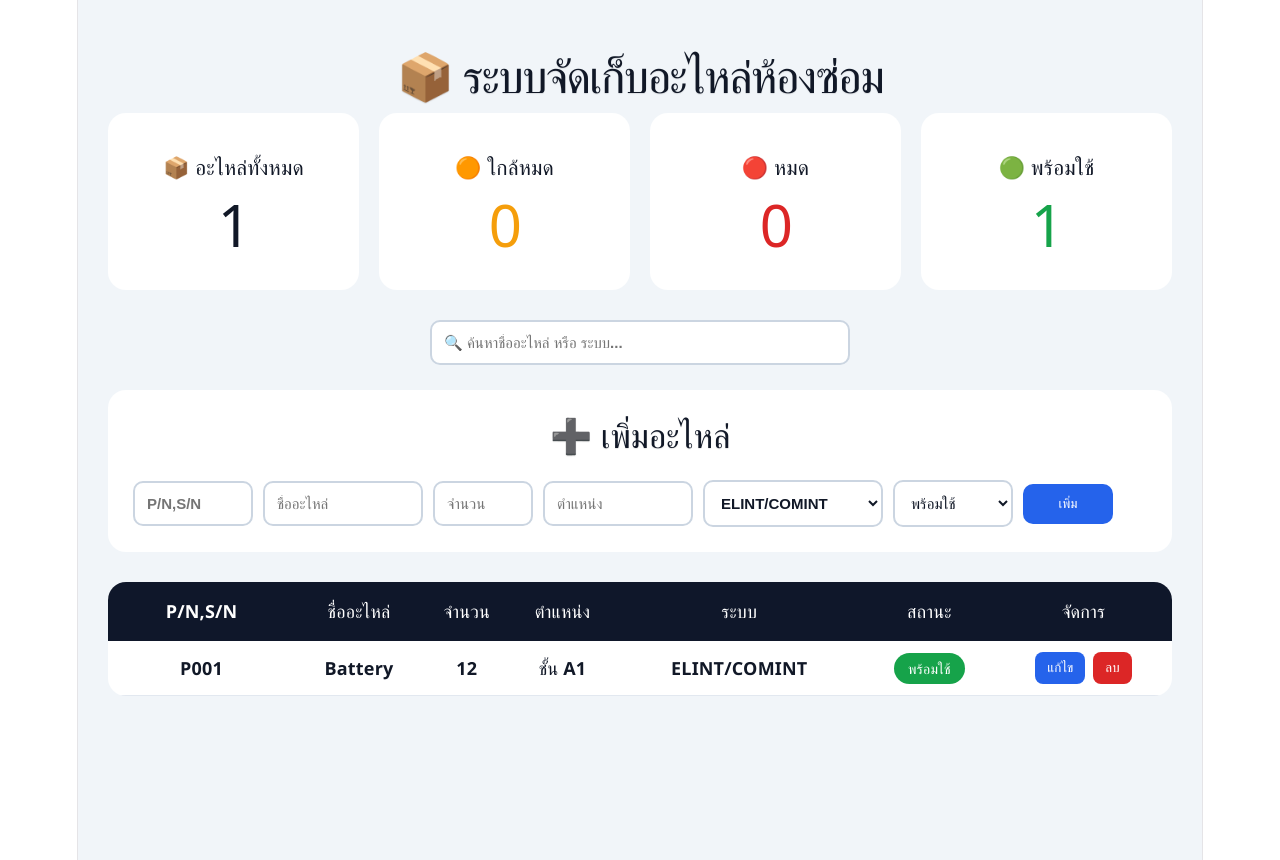
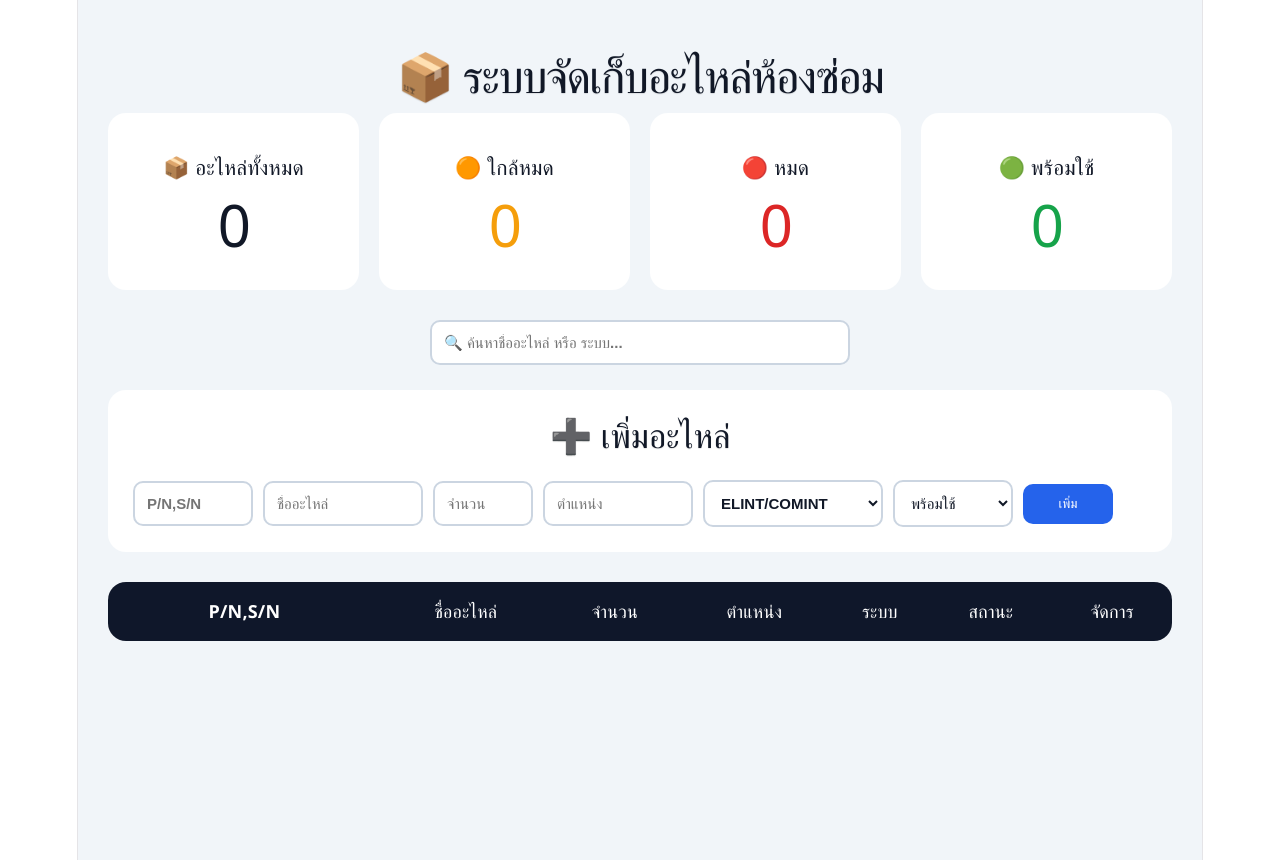
Before and after one commit to natchon5865/Part-EW3, a React (Vite) app: page / in a window 1280 px wide. Built offline with nearby package versions, Linux system fonts and the light colour scheme.

Commit message:
Update App.tsx

```diff
--- a/src/App.tsx
+++ b/src/App.tsx
@@ -1,16 +1,7 @@
 import { useState } from "react";
 
 function App() {
-  const [parts, setParts] = useState<any[]>([
-    {
-      id: "P001",
-      name: "Battery",
-      qty: 12,
-      location: "ชั้น A1",
-      system: "ELINT/COMINT",
-      status: "พร้อมใช้",
-    },
-  ]);
+  const [parts, setParts] = useState<any[]>([]);
 
   const [id, setId] = useState("");
   const [name, setName] = useState("");
```
